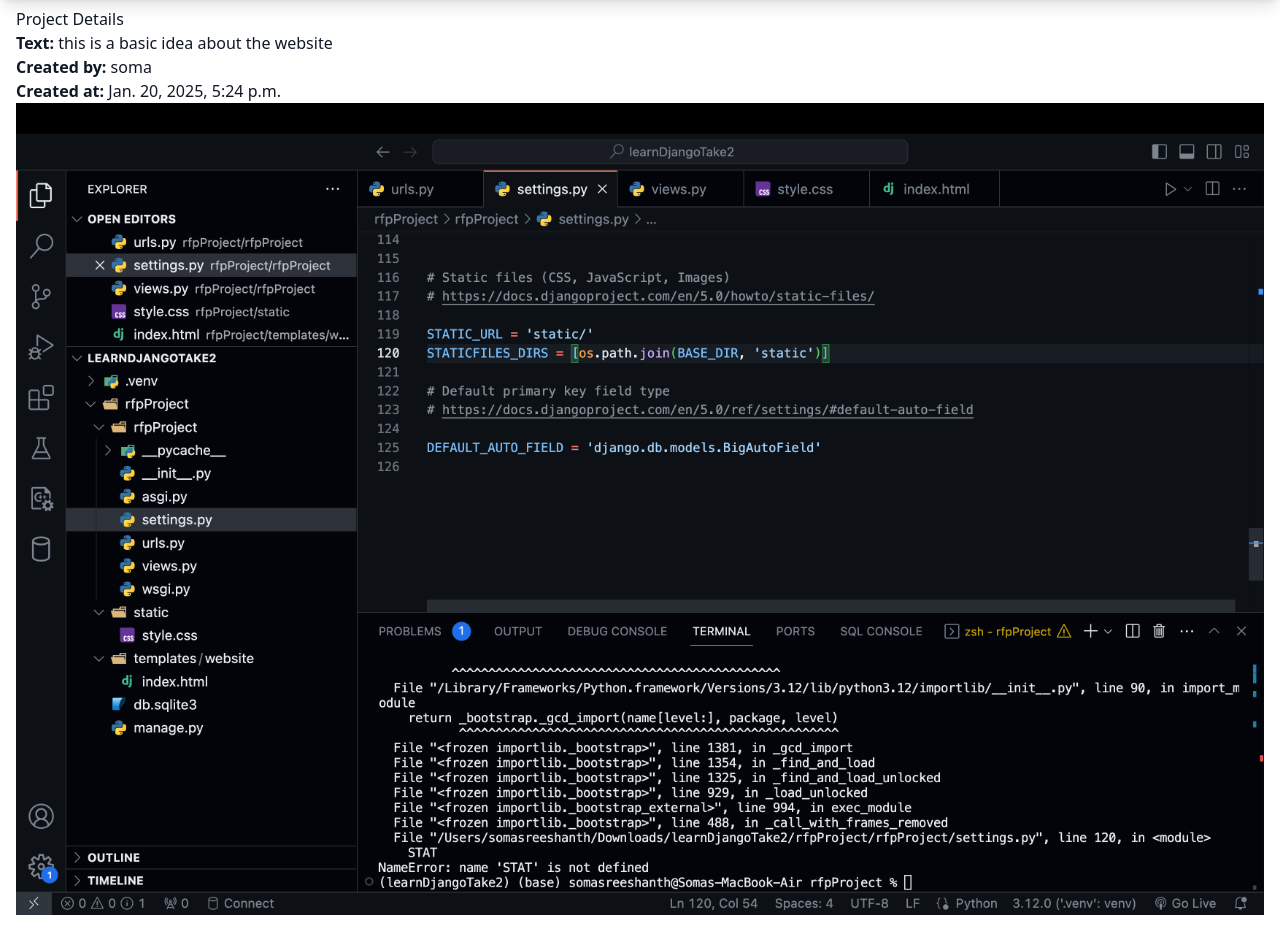
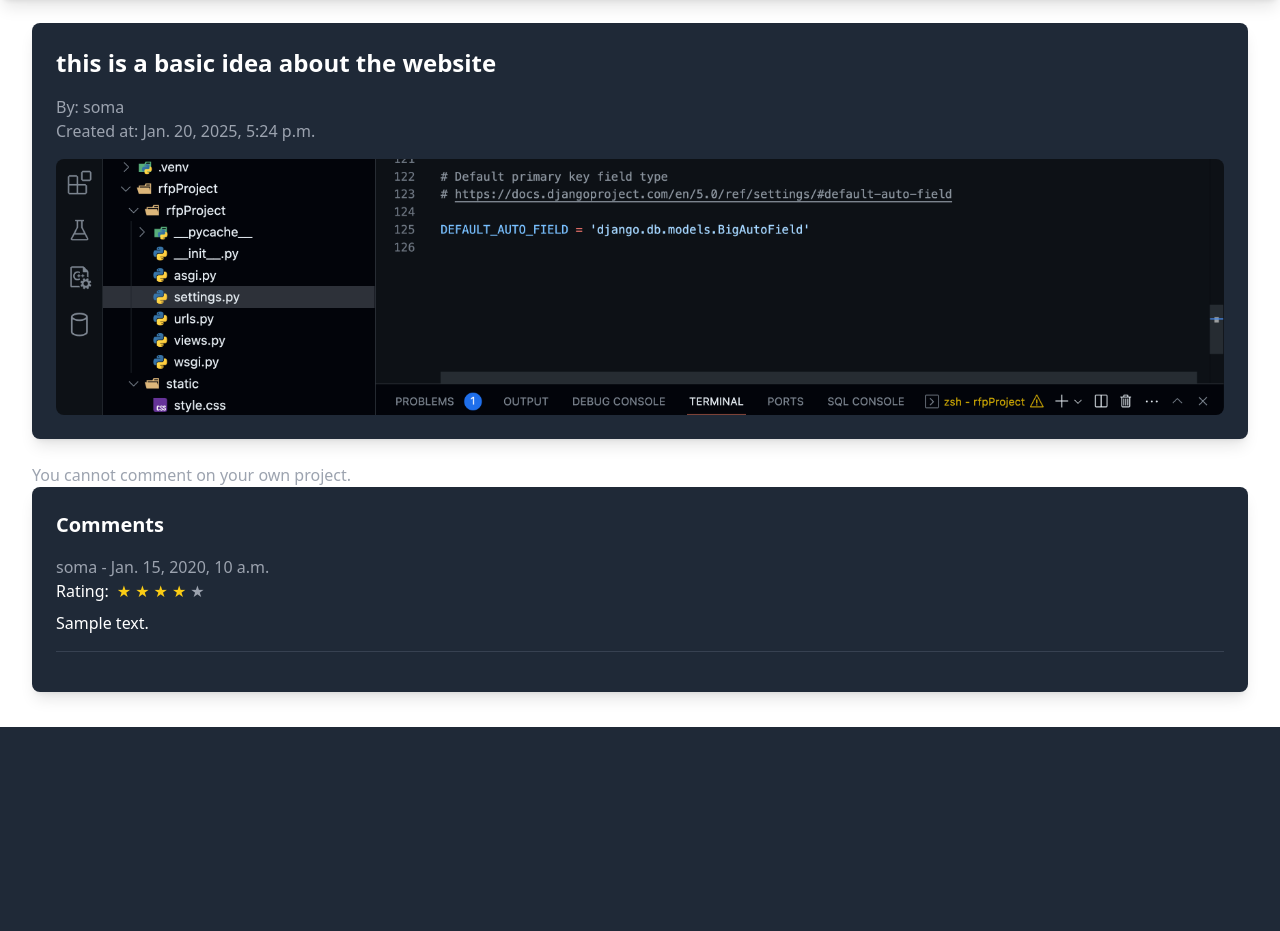
Before and after one commit to sreeshanth-soma/Project-Portfolio, a Django app: page /tweet/index/1/ in a window 1280 px wide. Shown: the part 73-1004 px from the top of the page. After the commit the page ends 800 px from the top, so only its background shows below. Run offline with Django 5.2, Linux system fonts and the light colour scheme; a user stored in the database is signed in; data comes from the database, SQL or seed files in the repository; tables that the repository leaves empty hold one stand-in row (values such as "Sample post"); some libraries are stand-ins or nearby versions.

Commit message:
added comment feature

```diff
--- a/theme/static/css/dist/styles.css
+++ b/theme/static/css/dist/styles.css
@@ -858,6 +858,10 @@
   margin-left: 0.75rem;
 }
 
+.mr-2 {
+  margin-right: 0.5rem;
+}
+
 .mt-1 {
   margin-top: 0.25rem;
 }
@@ -1000,6 +1004,12 @@
 
 .gap-6 {
   gap: 1.5rem;
+}
+
+.space-x-1 > :not([hidden]) ~ :not([hidden]) {
+  --tw-space-x-reverse: 0;
+  margin-right: calc(0.25rem * var(--tw-space-x-reverse));
+  margin-left: calc(0.25rem * calc(1 - var(--tw-space-x-reverse)));
 }
 
 .space-x-2 > :not([hidden]) ~ :not([hidden]) {
@@ -1083,6 +1093,11 @@
   border-color: rgb(75 85 99 / var(--tw-border-opacity, 1));
 }
 
+.border-gray-700 {
+  --tw-border-opacity: 1;
+  border-color: rgb(55 65 81 / var(--tw-border-opacity, 1));
+}
+
 .border-red-300 {
   --tw-border-opacity: 1;
   border-color: rgb(252 165 165 / var(--tw-border-opacity, 1));
@@ -1185,6 +1200,10 @@
   padding-bottom: 2rem;
 }
 
+.pb-4 {
+  padding-bottom: 1rem;
+}
+
 .pl-6 {
   padding-left: 1.5rem;
 }
@@ -1251,6 +1270,11 @@
   line-height: 1.25rem;
 }
 
+.text-xl {
+  font-size: 1.25rem;
+  line-height: 1.75rem;
+}
+
 .font-bold {
   font-weight: 700;
 }
@@ -1346,6 +1370,11 @@
   color: rgb(255 255 255 / var(--tw-text-opacity, 1));
 }
 
+.text-yellow-400 {
+  --tw-text-opacity: 1;
+  color: rgb(250 204 21 / var(--tw-text-opacity, 1));
+}
+
 .text-yellow-500 {
   --tw-text-opacity: 1;
   color: rgb(234 179 8 / var(--tw-text-opacity, 1));
@@ -1353,6 +1382,16 @@
 
 .underline {
   text-decoration-line: underline;
+}
+
+.placeholder-gray-400::-moz-placeholder {
+  --tw-placeholder-opacity: 1;
+  color: rgb(156 163 175 / var(--tw-placeholder-opacity, 1));
+}
+
+.placeholder-gray-400::placeholder {
+  --tw-placeholder-opacity: 1;
+  color: rgb(156 163 175 / var(--tw-placeholder-opacity, 1));
 }
 
 .shadow-lg {
@@ -1430,6 +1469,11 @@
   color: rgb(17 24 39 / var(--tw-text-opacity, 1));
 }
 
+.hover\:text-yellow-400:hover {
+  --tw-text-opacity: 1;
+  color: rgb(250 204 21 / var(--tw-text-opacity, 1));
+}
+
 .hover\:underline:hover {
   text-decoration-line: underline;
 }
--- a/tweet/admin.py
+++ b/tweet/admin.py
@@ -1,7 +1,8 @@
 from django.contrib import admin
-from . models import Project
+from . models import Project, Comment
 
 # Register your models here.
 
 
 admin.site.register(Project)
+admin.site.register(Comment)
--- a/tweet/templates/index.html
+++ b/tweet/templates/index.html
@@ -1,24 +1,90 @@
+<!-- index.html -->
 {% extends "layout.html" %}
 
-{% block title %}
-Tweet Home
-{% endblock %}
-
 {% block content %}
-
-<!-- Display project details -->
-{% if project %}
-    <div>
-        <h2>Project Details</h2>
-        <p><strong>Text:</strong> {{ project.text }}</p>
-        <p><strong>Created by:</strong> {{ project.user.username }}</p>
-        <p><strong>Created at:</strong> {{ project.created_at }}</p>
+<div class="container mx-auto p-4">
+    <!-- Project Details -->
+    <div class="bg-gray-800 text-white rounded-lg shadow-lg p-6 mb-6">
+        <h2 class="text-2xl font-bold mb-4">{{ project.text }}</h2>
+        <p class="text-gray-400">By: {{ project.user.username }}</p>
+        <p class="text-gray-400">Created at: {{ project.created_at }}</p>
         {% if project.image %}
-            <img src="{{ project.image.url }}" alt="Project Image" style="max-width: 100%; height: auto;">
+            <img src="{{ project.image.url }}" alt="Project Image" class="w-full h-64 object-cover rounded-lg mt-4">
         {% endif %}
     </div>
-{% else %}
-    <p>No project found!</p>
-{% endif %}
 
+    <!-- Comment and Rating Section -->
+    {% if request.user != project.user %}  <!-- Only show form to other users -->
+    <div class="bg-gray-800 text-white rounded-lg shadow-lg p-6 mb-6">
+        <h3 class="text-xl font-bold mb-4">Leave a Comment and Rating</h3>
+        <form method="post" action="{% url 'add_comment' project.id %}">
+            {% csrf_token %}
+            <!-- Star Rating -->
+            <div class="flex items-center mb-4">
+                <span class="mr-2">Rating:</span>
+                <div class="flex space-x-1">
+                    {% for i in "12345" %}
+                        <button type="button" data-rating="{{ i }}" class="star-rating text-gray-400 hover:text-yellow-400 focus:outline-none">
+                            ★
+                        </button>
+                    {% endfor %}
+                </div>
+                <input type="hidden" name="rating" id="rating" value="3">  <!-- Default rating -->
+            </div>
+            <!-- Comment Box -->
+            <textarea name="text" class="w-full p-2 rounded-lg bg-gray-700 text-white placeholder-gray-400" rows="4" placeholder="Write your comment..."></textarea>
+            <button type="submit" class="mt-4 bg-blue-500 text-white py-2 px-4 rounded-lg hover:bg-blue-600">Submit</button>
+        </form>
+    </div>
+    {% else %}
+        <p class="text-gray-400">You cannot comment on your own project.</p>
+    {% endif %}
+
+    <!-- Display Comments -->
+    <div class="bg-gray-800 text-white rounded-lg shadow-lg p-6">
+        <h3 class="text-xl font-bold mb-4">Comments</h3>
+        {% for comment in project.comments.all %}
+            <div class="mb-4 border-b border-gray-700 pb-4">
+                <p class="text-gray-400">{{ comment.user.username }} - {{ comment.created_at }}</p>
+                <div class="flex items-center mb-2">
+                    <span class="mr-2">Rating:</span>
+                    <div class="flex space-x-1">
+                        {% for i in "12345" %}
+                            <span class="{% if i|add:0 <= comment.rating %}text-yellow-400{% else %}text-gray-400{% endif %}">★</span>
+                        {% endfor %}
+                    </div>
+                </div>
+                <p>{{ comment.text }}</p>
+            </div>
+        {% empty %}
+            <p>No comments yet.</p>
+        {% endfor %}
+    </div>
+</div>
+
+<!-- JavaScript for Star Rating -->
+<script>
+    document.addEventListener('DOMContentLoaded', () => {
+        const stars = document.querySelectorAll('.star-rating');
+        const ratingInput = document.getElementById('rating');
+
+        stars.forEach(star => {
+            star.addEventListener('click', () => {
+                const rating = star.getAttribute('data-rating');
+                ratingInput.value = rating;
+
+                // Update star colors
+                stars.forEach((s, index) => {
+                    if (index < rating) {
+                        s.classList.add('text-yellow-400');
+                        s.classList.remove('text-gray-400');
+                    } else {
+                        s.classList.add('text-gray-400');
+                        s.classList.remove('text-yellow-400');
+                    }
+                });
+            });
+        });
+    });
+</script>
 {% endblock %}
--- a/tweet/urls.py
+++ b/tweet/urls.py
@@ -13,6 +13,8 @@
     path('search/', views.search_users, name='search_users'),
     path('register/', views.register, name = "register"),
     path('profile/<str:username>/', views.user_profile, name='user_profile'),
+    path('index/<int:project_id>/', views.index, name="index"),
+    path('add_comment/<int:project_id>/', views.add_comment, name="add_comment"),
 
     path('about/', views.about, name='about'),
     path('services/', views.services, name='services'),
--- a/tweet/views.py
+++ b/tweet/views.py
@@ -1,12 +1,77 @@
 from django.shortcuts import redirect, render, get_object_or_404
-from .models import Project
-from .forms import ProjectForm, UserRegistrationForm
+from .models import Project, Comment
+from .forms import ProjectForm, UserRegistrationForm, CommentForm
 from django.contrib.auth.decorators import login_required
 from django.contrib.auth import login
 from django.contrib.auth.models import User
-from django.db.models import Q
+from django.db.models import Q, Avg
+from django.contrib import messages
+
 
 # Create your views here.
+
+# def chat_view(request):
+#     if request.method == 'POST':
+#         try:
+#             data = json.loads(request.body)
+#             user_message = data.get('message', '')
+
+#             if not user_message:
+#                 return JsonResponse({'error': 'No message provided'}, status=400)
+
+#             openai.api_key = settings.OPENAI_API_KEY  # Set your OpenAI API key
+
+#             # Check if the OpenAI key is valid
+#             if not openai.api_key:
+#                 return JsonResponse({'error': 'OpenAI API Key not set'}, status=400)
+
+#             response = openai.Completion.create(
+#                 engine="text-davinci-003",
+#                 prompt=user_message,
+#                 max_tokens=150
+#             )
+
+#             bot_reply = response.choices[0].text.strip()  # Get the AI's response
+#             return JsonResponse({'response': bot_reply})
+
+#         except openai.error.OpenAIError as e:
+#             # This will catch any OpenAI API-specific errors
+#             error_message = f"OpenAI API Error: {str(e)}"
+#             print(error_message)  # You can log it or print for debugging
+#             return JsonResponse({'error': error_message}, status=500)
+
+#         except Exception as e:
+#             # General error handler for any other exceptions
+#             error_message = f"Something went wrong: {str(e)}"
+#             print(error_message)  # You can log it or print for debugging
+#             return JsonResponse({'error': error_message}, status=500)
+
+#     return JsonResponse({'error': 'Invalid request'}, status=400)
+
+
+def add_comment(request, project_id):
+    project = get_object_or_404(Project, id=project_id)
+
+    # Check if the user already commented on this project
+    if Comment.objects.filter(user=request.user, project=project).exists():
+        messages.error(request, "You have already commented on this project.")
+        return redirect('project_detail', project_id=project.id)
+
+    if request.method == "POST":
+        form = CommentForm(request.POST)
+        if form.is_valid():
+            comment = form.save(commit=False)
+            comment.user = request.user
+            comment.project = project
+            comment.save()
+            messages.success(request, "Your comment has been added.")
+            return redirect('project_detail', project_id=project.id)
+    else:
+        form = CommentForm()
+
+    return render(request, 'add_comment.html', {'form': form, 'project': project})
+
+
 
 def proxpo(request):
      return render(request, 'proxpo.html')
@@ -32,37 +97,59 @@
     return render(request, 'profile.html', {'user': user, 'projects': projects})
 
 def project_list(request):
-     projects = Project.objects.all().order_by('-created_at')
-     return render(request, 'project_list.html', {'projects':projects})
+    projects = Project.objects.all().order_by('-created_at')
+    return render(request, 'project_list.html', {'projects': projects})
+
+
+def project_detail(request, project_id):
+    project = get_object_or_404(Project, pk=project_id)
+    comments = Comment.objects.filter(project=project).order_by('-created_at')
+
+    if request.method == 'POST' and request.user != project.user:  # Only other users can comment
+        form = CommentForm(request.POST)
+        if form.is_valid():
+            comment = form.save(commit=False)
+            comment.user = request.user
+            comment.project = project
+            comment.save()
+            return redirect('project_detail', project_id=project.id)
+    else:
+        form = CommentForm()
+
+    return render(request, 'project_detail.html', {
+        'project': project,
+        'comments': comments,
+        'form': form,
+    })
+
 
 @login_required
 def project_create(request):
-     if request.method == 'POST':
-          form = ProjectForm(request.POST, request.FILES)
-          if form.is_valid():
-               project = form.save(commit = False)
-               project.user = request.user
-               project.save()
-               return redirect('project_list')
-
-     form = ProjectForm()
-     return render(request, 'project_form.html', {'form':form})
+    if request.method == 'POST':
+        form = ProjectForm(request.POST, request.FILES)
+        if form.is_valid():
+            project = form.save(commit=False)
+            project.user = request.user
+            project.save()
+            return redirect('project_list')
+    else:
+        form = ProjectForm()
+    return render(request, 'project_form.html', {'form': form})
 
 @login_required
 def project_edit(request, project_id):
-     project = get_object_or_404(Project, pk = project_id, user = request.user)
-     if request.method == 'POST':
-          form = ProjectForm(request.POST, request.FILES, instance = project)
-          if form.is_valid():
-               project = form.save(commit=False)
-               project.user = request.user
-               project.save()
+    project = get_object_or_404(Project, pk=project_id, user=request.user)
+    if request.method == 'POST':
+        form = ProjectForm(request.POST, request.FILES, instance=project)
+        if form.is_valid():
+            project = form.save(commit=False)
+            project.user = request.user
+            project.save()
+            return redirect('project_list')
+    else:
+        form = ProjectForm(instance=project)
+    return render(request, 'project_form.html', {'form': form})
 
-               return redirect('project_list')
-     else:
-          form = ProjectForm(instance=project)
-
-     return render(request, 'project_form.html', {'form':form})
 
 @login_required
 def project_delete(request, project_id):
```
Also changed, not shown: tweet/forms.py (+6 -1 lines), tweet/models.py (+25 -10 lines), tweet/templates/project_list.html (+6 -7 lines), db.sqlite3, tweet/migrations/0003_remove_project_rating_comment.py (added).
